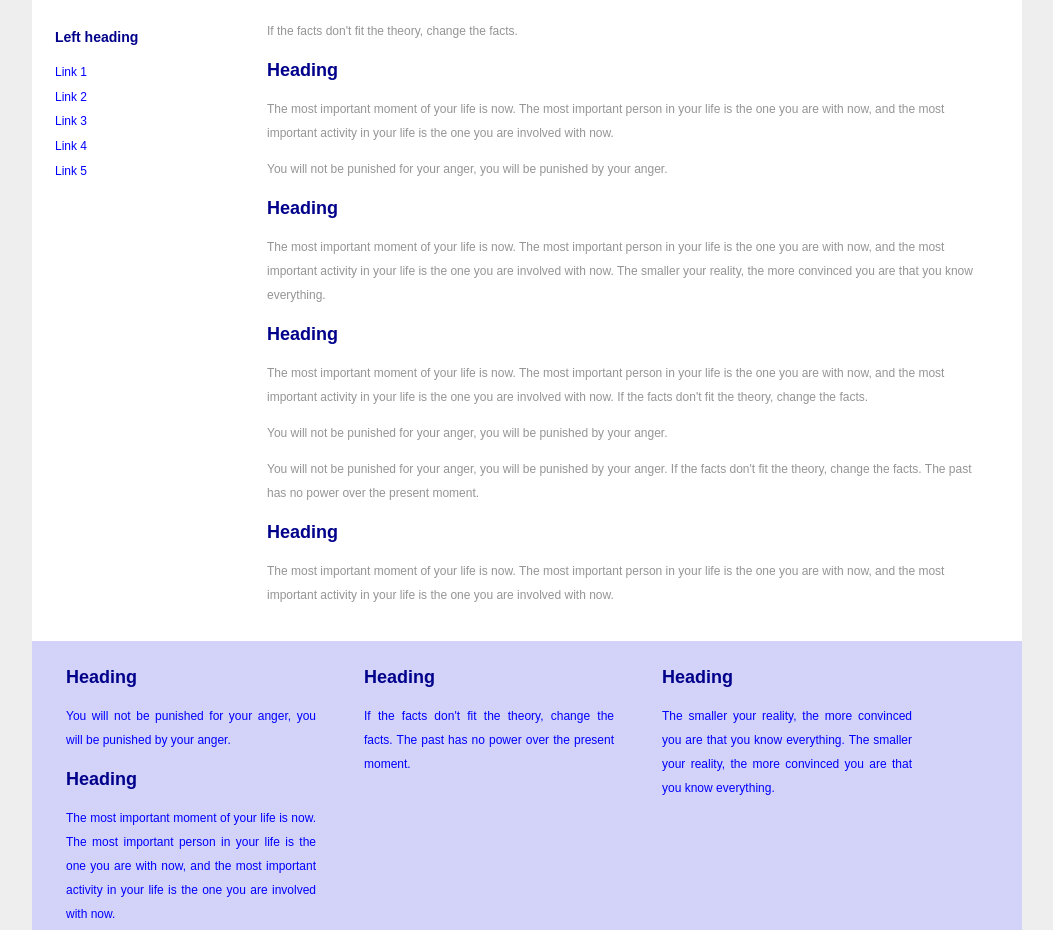
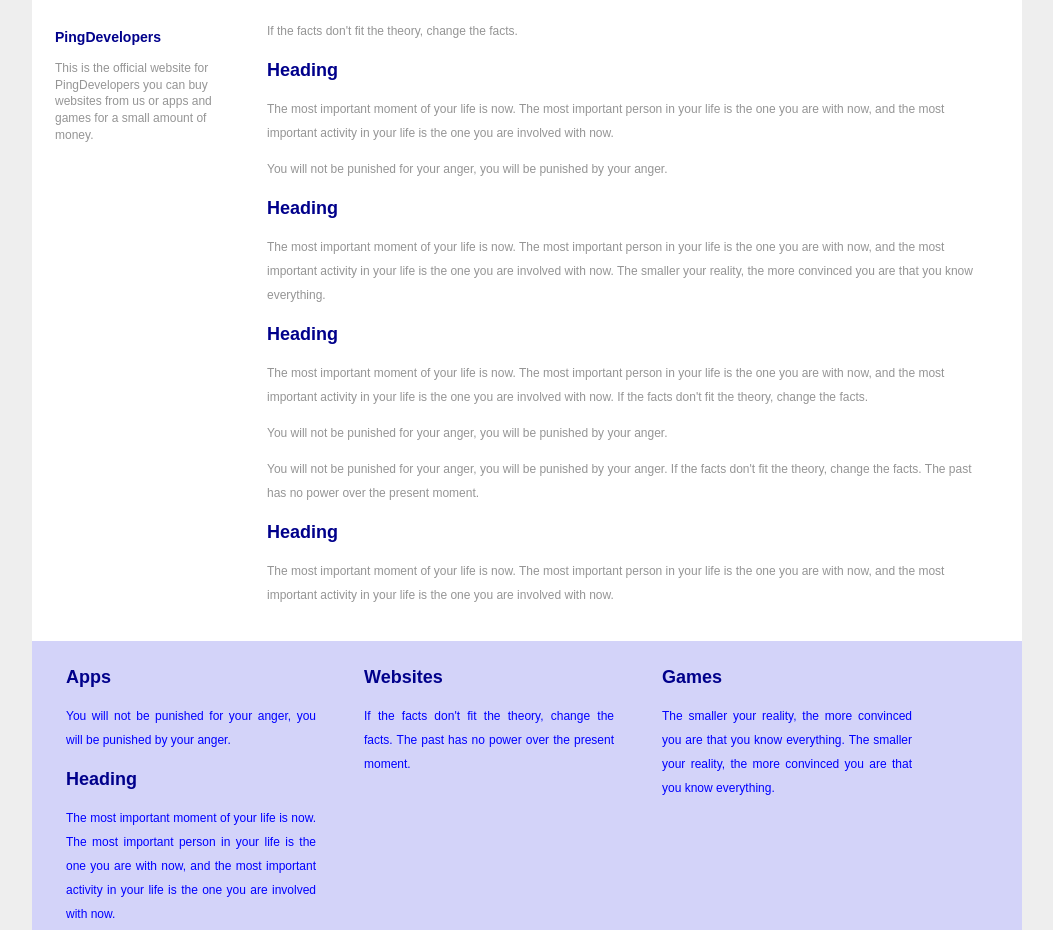
Before and after one commit to hgytduh/PingDevs.github.io, a plain HTML site: page Ping.html in a window 1280 px wide. Shown: the part 186-1116 px from the top of the page, without its empty margins (113-1166 px from the left). Drawn offline with Linux system fonts and the light colour scheme.

Commit message:
Update Ping.html

```diff
--- a/Ping.html
+++ b/Ping.html
@@ -3,7 +3,7 @@
 <html>
 	<head>
 		<meta http-equiv="Content-Type" content="text/html; charset=utf-8">
-		<title>Fixed Width 2 Blue</title>
+		<title>PingDevelopers</title>
 		<style type="text/css">
 			html, #page { padding:0; margin:0;}
 			body { margin:0; padding:0; width:100%; color:#959595; font:normal 12px/2.0em Sans-Serif;}
@@ -79,10 +79,10 @@
 					</div>
 					<div id="top-nav">
 						<ul>
-						<li><a href="#">About</a></li>
-						<li><a href="#">Contact</a></li>
-						<li><a href="#">FAQ</a></li>
-						<li><a href="#">Help</a></li>
+						<li><a href="about.html">About</a></li>
+						<li><a href="contact.html">Contact</a></li>
+						<li><a href="FAQ.html">FAQ</a></li>
+						<li><a href="prices.html">Prices</a></li>
 						</ul>
 					</div>
 					<div class="clr"></div>
@@ -106,15 +106,8 @@
 
 					<nav id="sidebar">
 						<div class="widget">
-							<h3>Left heading</h3>
-							<ul>
-							<li><a href="#">Link 1</a></li>
-							<li><a href="#">Link 2</a></li>
-							<li><a href="#">Link 3</a></li>
-							<li><a href="#">Link 4</a></li>
-							<li><a href="#">Link 5</a></li>
-							</ul>
-						</div>
+							<h3>PingDevelopers</h3>
+							<p>This is the official website for PingDevelopers you can buy websites from us or apps and games for a small amount of money.</p>
 					</nav>
 
 					<div class="clr"></div>
@@ -125,15 +118,15 @@
 				<div id="footerblurb-inner">
 
 					<div class="column">
-						<h2><span>Heading</span></h2>
+						<h2><span>Apps</span></h2>
 						<p><script>generateText(2)</script></p>
 					</div>
 					<div class="column">
-						<h2><span>Heading</span></h2>
+						<h2><span>Websites</span></h2>
 						<p><script>generateText(2)</script></p>
 					</div>
 					<div class="column">
-						<h2><span>Heading</span></h2>
+						<h2><span>Games</span></h2>
 						<p><script>generateText(2)</script></p>
 					</div>
 
@@ -142,7 +135,7 @@
 			</div>
 			<footer id="footer">
 				<div id="footer-inner">
-					<p>&copy; Copyright <a href="#">Your Site</a> &#124; <a href="#">Terms of Use</a> &#124; <a href="#">Privacy Policy</a></p>
+					<p>&copy; Copyright <a href="PingDevelopers.com">PingDevelopers</a> &#124; <a href="#">Terms of Use</a> &#124; <a href="#">Privacy Policy</a></p>
 					<div class="clr"></div>
 				</div>
 			</footer>
```
